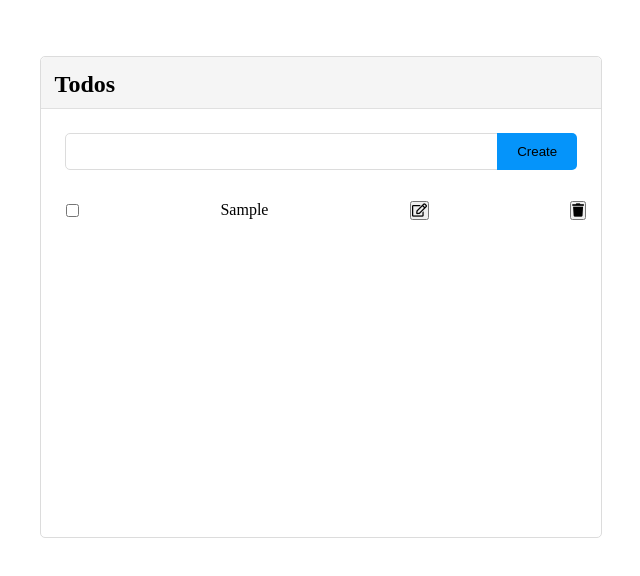
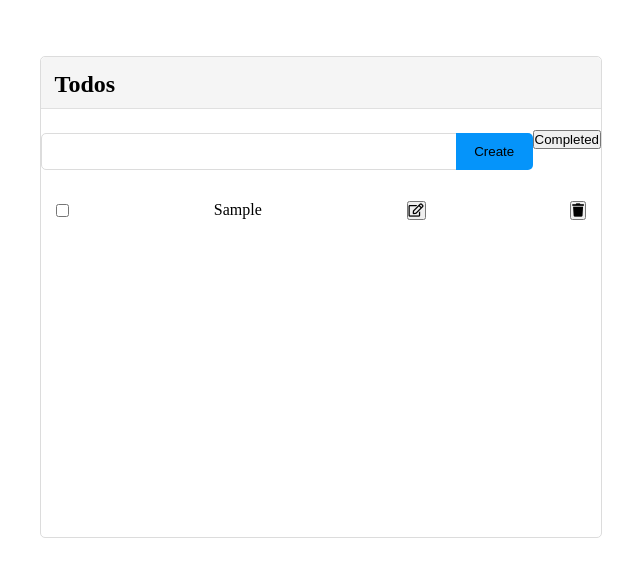
Before and after one commit to artikgupta/todo, a plain HTML site: page index.html in a window 1280 px wide. Both pictures are taken after typing "Sample" into the empty fields and a click on the button "Create". Shown: the whole page, without its empty margins (319-959 px from the left). Drawn offline with Linux system fonts and the light colour scheme.

Commit message:
edit todo and add complete button

```diff
--- a/app.js
+++ b/app.js
@@ -1,4 +1,5 @@
 let submitBtn = document.getElementById("submit-btn");
+let filterCompleteBtn = document.getElementById("filter_completed");
 
 submitBtn.addEventListener("click", addTodo);
 
@@ -9,26 +10,40 @@ function addTodo() {
   let userInput = inputField.value;
   if (userInput === "") {
     alert("Your input field is empty , please enter a valid input");
+  } else {
+    let todoData = {
+      todoText: userInput,
+      isCompleted: false,
+    };
+    arr.push(todoData);
+    inputField.value = "";
+    displayTodo(arr);
   }
-  let todoData = {
-    todoText: userInput,
-    isCompleted: false,
-  };
-  arr.push(todoData);
-  inputField.value = "";
-  displayTodo();
+}
+function editTodo(i) {
+  let editValue = prompt("edit todo");
+  arr[i].todoText = editValue;
+  displayTodo(arr);
 }
 
 function deleteTodo(i) {
   arr.splice(i, 1);
-  console.log(arr);
-  displayTodo();
+  // console.log(arr);
+  displayTodo(arr);
 }
 
-function displayTodo() {
+function filterCompletedTodo() {
+  let completedTodos = arr.filter((todo) => todo.isCompleted == true);
+  console.log(completedTodos);
+  displayTodo(completedTodos);
+}
+filterCompleteBtn.addEventListener("click", filterCompletedTodo);
+
+function displayTodo(todoArray) {
   let todoList = document.getElementById("todolist");
   todoList.innerHTML = "";
-  for (let i = 0; i < arr.length; i++) {
+
+  for (let i = 0; i < todoArray.length; i++) {
     let listItem = document.createElement("li");
 
     let div = document.createElement("div");
@@ -37,21 +52,28 @@ function displayTodo() {
 
     let checkBox = document.createElement("input");
     checkBox.type = "checkbox";
+    checkBox.checked = todoArray[i].isCompleted;
     checkBox.addEventListener("change", () => {
-      arr[i].isCompleted = !arr[i].isCompleted;
-      console.log(arr);
+      todoArray[i].isCompleted = !todoArray[i].isCompleted;
+      // console.log(arr);
     });
 
     div.appendChild(checkBox);
 
     let paragraph = document.createElement("p");
-    paragraph.innerHTML = arr[i].todoText;
-
+    paragraph.innerHTML = todoArray[i].todoText;
+    // console.log(arr[i]);
+    // paragraph.innerHTML = arr[i].editValue;
+    // edit line 54
     div.appendChild(paragraph);
 
     let writeButton = document.createElement("button");
+    writeButton.classList.add("writeIcon");
     writeButton.innerHTML = '<i class="far fa-edit"></i>';
     div.appendChild(writeButton);
+    writeButton.addEventListener("click", () => {
+      editTodo(i);
+    });
 
     let deleteButton = document.createElement("button");
     deleteButton.innerHTML = '<i class="fas fa-trash"></i>';
--- a/index.html
+++ b/index.html
@@ -17,13 +17,17 @@
                 <div class="heading">
                     <h2>Todos</h2>
                 </div>
+
+
                 <div class="inner_container">
 
                     <input id='todo'></input>
                     <button id="submit-btn">Create</button>
+                    <button id="filter_completed">Completed</button>
                 </div>
                 <div class="container">
                     <ul id="todolist">
+
 
                     </ul>
                 </div>
--- a/style.css
+++ b/style.css
@@ -58,7 +58,7 @@ h2 {
   display: flex;
   justify-content: space-between;
   margin-top: 1rem;
-  margin-left: 10px;
+  /* margin-left: 10px; */
   padding: 15px;
 }
 
```
